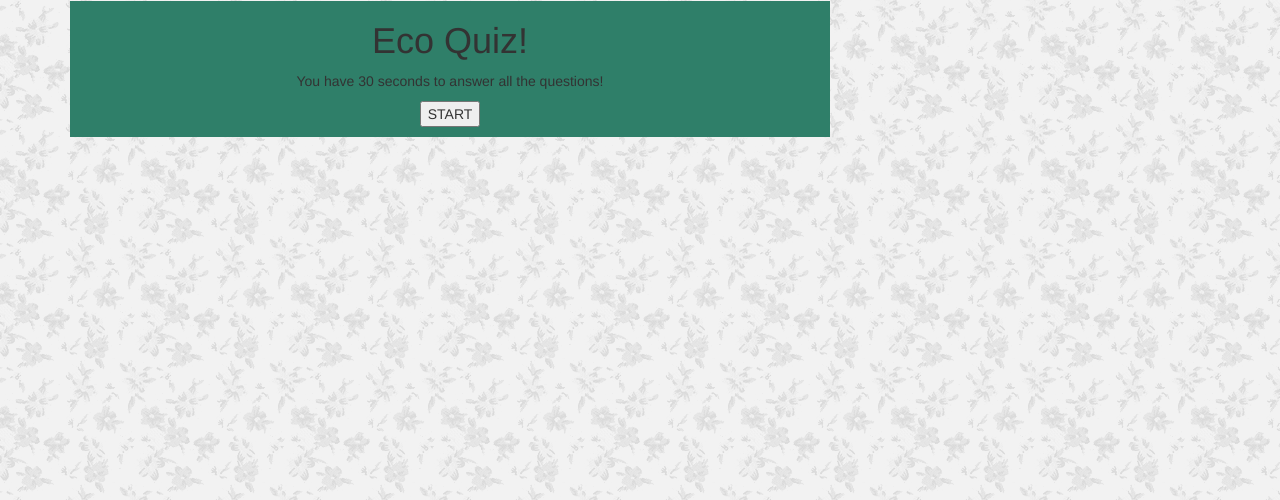
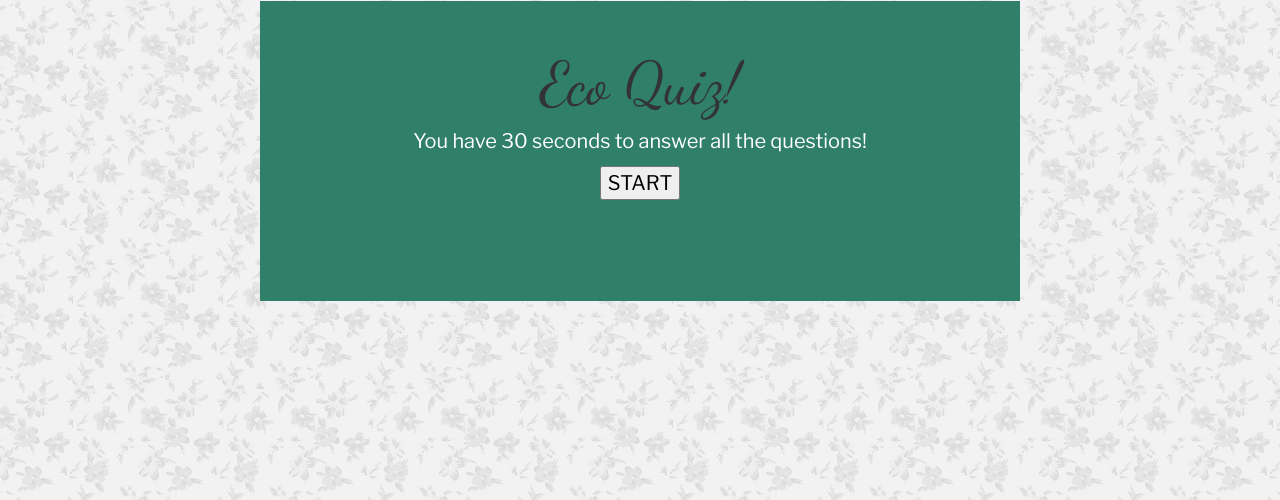
Before and after one commit to CrystalOnScript/trivaGame, a PHP site: page / in a window 1280 px wide. Shown: the top 500 px of the page. Run offline with PHP 8.4, Linux system fonts and the light colour scheme; some libraries are stand-ins or nearby versions.

Commit message:
looks good

```diff
--- a/assets/css/style.css
+++ b/assets/css/style.css
@@ -13,14 +13,53 @@ input[type="radio"] {
 #bigDiv{
 	min-height: 500px;
 	padding: 30px;
+
+
+}
+
+#finalDiv{
+	min-height: 300px;
+	padding: 30px;
+}
+
+#otherDiv{
+	min-height: 300px;
+	padding: 30px;
 }
 
 #timeDiv{
 	position: fixed;
 	top: 10px;
-	right: 10px;
-	width: 100px;
-	height: 100px;
-	background-color: blue;
-	background-opacity: 50;
+	right: 20px;
+	width: 150px;
+	height: 60px;
+	z-index: 1;
+	background-color: grey;
+	opacity: .5;
 }
+
+p{
+	color: white;
+	font-size: 20px;
+	font-family: 'Libre Franklin', sans-serif;
+
+}
+
+button{
+	color: black;
+}
+
+h1{
+	font-family: 'Dancing Script', cursive;
+	font-size: 60px;
+}
+
+h4{
+	font-family: 'Lobster Two', cursive;
+	color: white;
+}
+
+form{
+	font-size: 20px;
+	font-family: 'Libre Franklin', sans-serif;
+}
--- a/index.html
+++ b/index.html
@@ -9,39 +9,59 @@
 <!-- Optional theme -->
 <link rel="stylesheet" href="https://maxcdn.bootstrapcdn.com/bootstrap/3.3.7/css/bootstrap-theme.min.css" integrity="sha384-rHyoN1iRsVXV4nD0JutlnGaslCJuC7uwjduW9SVrLvRYooPp2bWYgmgJQIXwl/Sp" crossorigin="anonymous">
 <link href="https://fonts.googleapis.com/css?family=Homemade+Apple|Merienda" rel="stylesheet">
+<link href="https://fonts.googleapis.com/css?family=Dancing+Script|Libre+Franklin|Lobster+Two|Rochester" rel="stylesheet">
 <link rel="stylesheet" type="text/css" href="assets/css/style.css">
 </head>
 <body>
 <div class="container">
+	<div id="timeDiv" class="col-lg-12"></div>
+
 	<div class="col-lg-2"></div>
 	<div class="col-lg-8 bluebackground text-center" id="bigDiv">
 		<section class="row">
-			<h2>Quiz</h2>
+			<h1>GO!</h1>
 		</section>
 		<section class="row" id="displayQuestions">
 
 		</section>
 		<section class="row">
-			<button id="submitBtn">Submit</button>
+			<p><button id="submitBtn">Submit</button><p>
 		</section>
 	</div>
 	<div class="col-lg-2"></div>
+</div>
+<div class="container">
 	<div class="col-lg-2"></div>
 	<div class="col-lg-8 bluebackground text-center" id="otherDiv">
 		<section class="row">
 		<h1>Eco Quiz!</h1>
 		<p>You have 30 seconds to answer all the questions!</p>
 		<p><button id='goBtn'>START</button></p>
+		</section>
 	</div>
+	<div class="col-lg-2"></div>
+</div>
+<div class="container">
 	<div class="col-lg-2"></div>
 	<div class="col-lg-8 bluebackground text-center" id="finalDiv">
 		<section class="row">
-		<h1>Eco Quiz!</h1>
-		<p>You have 30 seconds to answer all the questions!</p>
-		<p><button id='blah'>START</button></p>
+		<h1>Answer Key</h1>
+		<p>A full dishwasher will use less water than washing the dishes by hand.</p>
+		<p>True!</p>
+		<p>Appliances that are turned off don't use any electricity.</p>
+		<p>False!</p>
+		<p>It is better to leave a lamp with a eco-friendly bulb on all day, than to turn it on and off.</p>
+		<p>False!</p>
+		<p>The amount of water on Earth is constant, and continually recycled over time</p>
+		<p>True!</p>
+		<p>Aluminum can only be recycled once.</p>
+		<p>False!</p>
+		<p>If the entire world lived like the average American, we’d need 5 planets to provide enough resources</p>
+		<p>True :(</p>
+		</section>
 	</div>
 	<div class="col-lg-2"></div>
-	<div id="timeDiv"></div>
+</div>
 
 </div>
 <script
```
Also changed, not shown: assets/javascript/app.js (+22 -7 lines).
